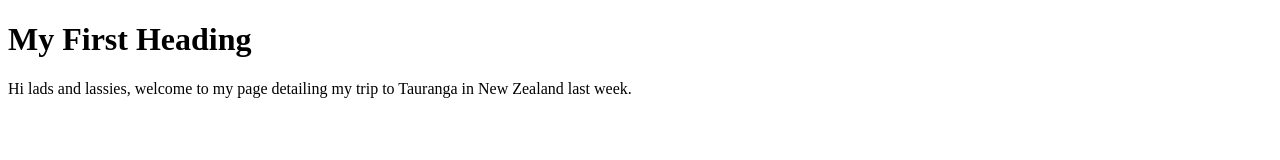
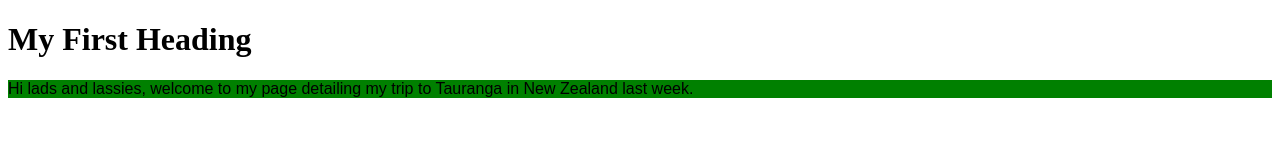
Before and after one commit to JamieKing420/JamieKing420.github.io, a plain HTML site: page index.html in a window 1280 px wide. Drawn offline with Linux system fonts and the light colour scheme.

Commit message:
Update index.html

```diff
--- a/index.html
+++ b/index.html
@@ -2,11 +2,22 @@
 <html>
 <head>
 <title>Page Title</title>
+
+  <style>
+    .pink {
+     background-color:green;
+
+      font-family:fantasy;
+    }
+  </style>
+
+
+
 </head>
 <body>
 
 <h1>My First Heading</h1>
-<p>Hi lads and lassies, welcome to my page detailing my trip to Tauranga in New Zealand last week.</p>
+<p class="pink">Hi lads and lassies, welcome to my page detailing my trip to Tauranga in New Zealand last week.</p>
 
 </body>
 </html>
```
